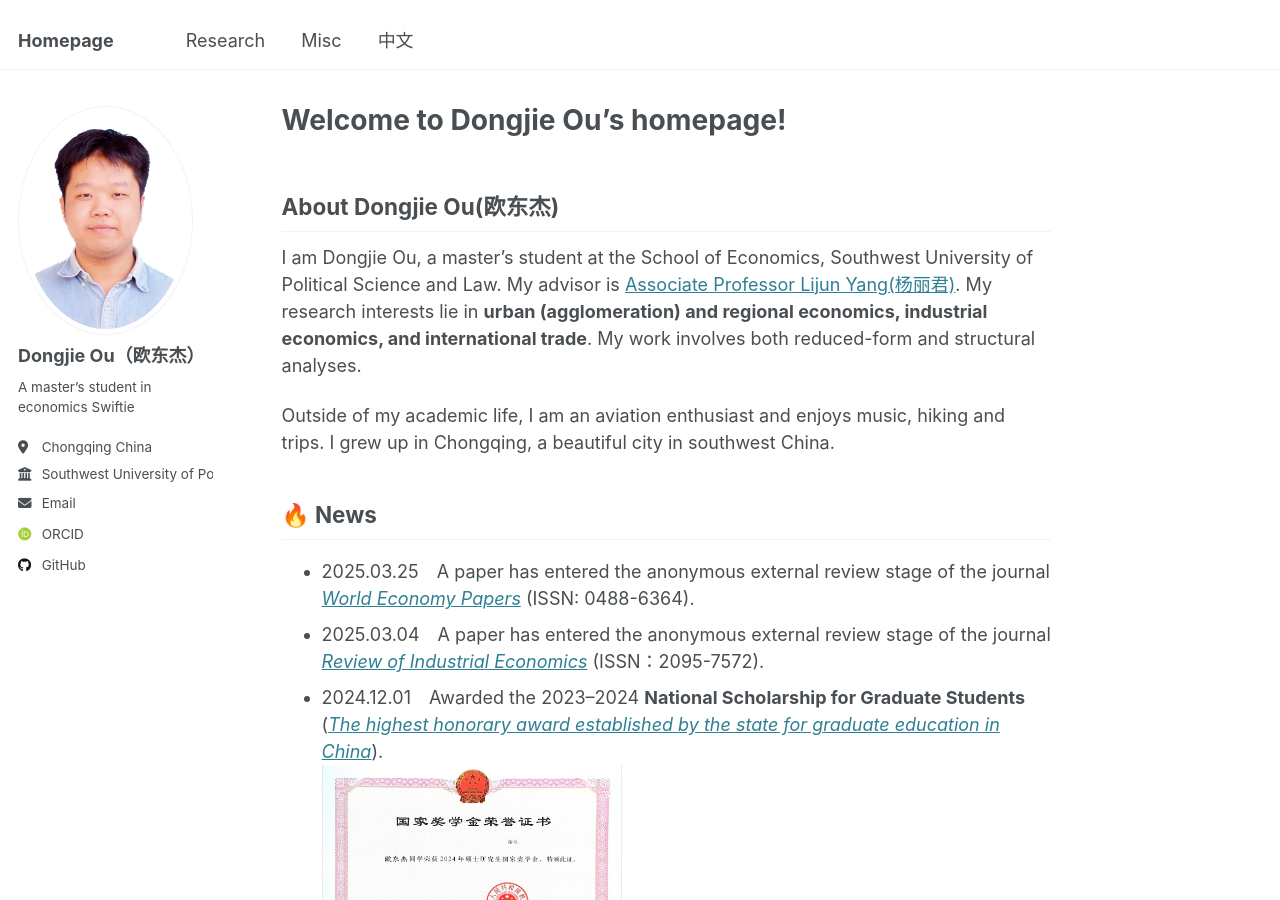
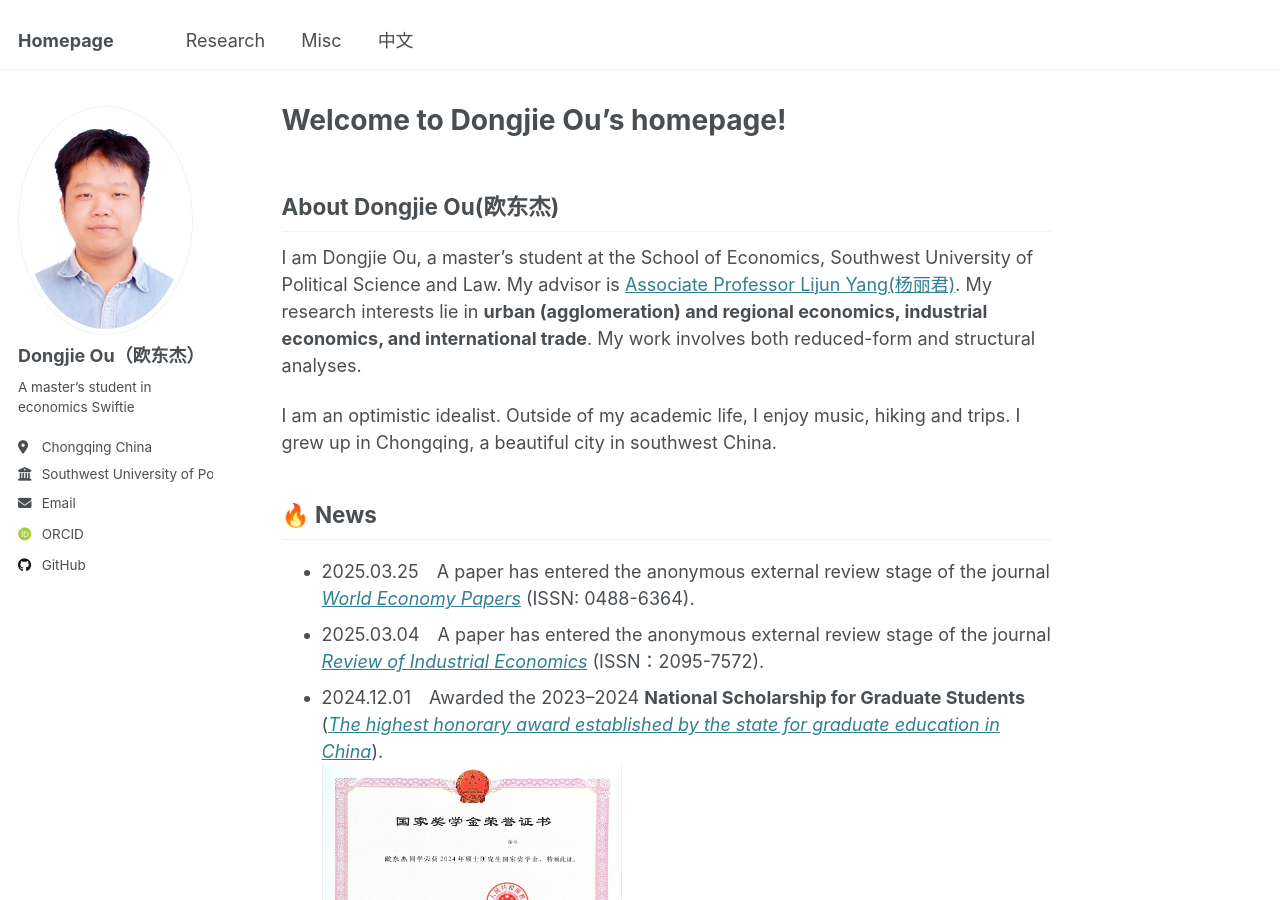
Before and after one commit to oudongjie2001/oudongjie2001.github.io, a Jekyll site: the page built from _pages/about.md, in a window 1280 px wide and 900 px high. Built offline with Jekyll 4.4.1, drawn with Linux system fonts in a browser that asks for light colours; some web fonts are replaced.

Commit message:
Update about.md

```diff
--- a/_pages/about.md
+++ b/_pages/about.md
@@ -10,7 +10,7 @@ redirect_from:
 ## About Dongjie Ou(欧东杰)
 I am Dongjie Ou, a master’s student at the School of Economics, Southwest University of Political Science and Law.  My advisor is [Associate Professor Lijun Yang(杨丽君)](https://es.swupl.edu.cn/szdw/zrjs/ax/x1gjjjymyx/283110.htm). My research interests lie in **urban (agglomeration) and regional economics, industrial economics, and international trade**. My work involves both reduced-form and structural analyses.
 
-Outside of my academic life, I am an aviation enthusiast and enjoys music, hiking and trips. I grew up in Chongqing, a beautiful city in southwest China.
+I am an optimistic idealist. Outside of my academic life, I enjoy music, hiking and trips. I grew up in Chongqing, a beautiful city in southwest China.
 
 ## 🔥 News
 - 2025.03.25&emsp;A paper has entered the anonymous external review stage of the journal [*World Economy Papers*](http://sjjjwh.magtech.com.cn/CN/0488-6364/home.shtml) (ISSN: 0488-6364).
```
